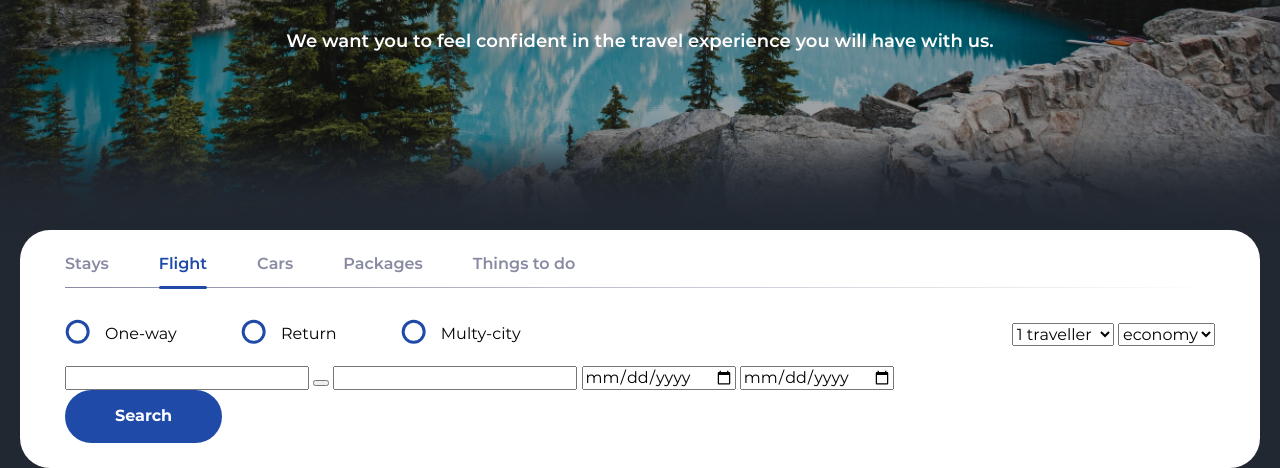
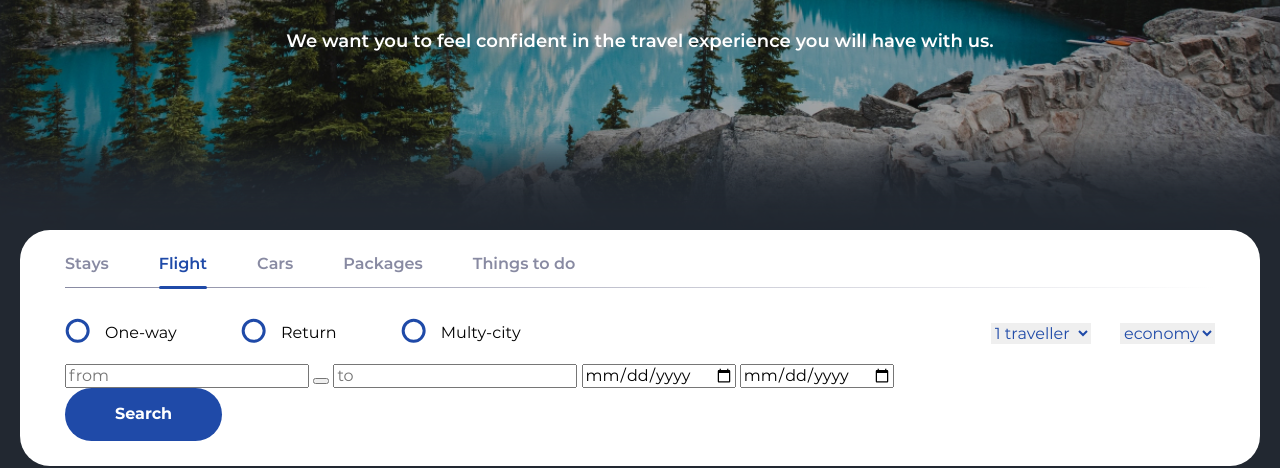
Before and after one commit to snod13/expedia, a plain HTML site: page src/index.html in a window 1280 px wide. Shown: the part 397-865 px from the top of the page. Drawn offline with Linux system fonts and the light colour scheme.

Commit message:
Оформление выбора кол-ва персон и класса

```diff
--- a/src/index.html
+++ b/src/index.html
@@ -84,24 +84,24 @@
               </div>
               <div class="booking__type">
                 <select name="travellerList" id="traveller" class="form__select">
-                  <option value="1 traveller">1 traveller</option>
-                  <option value="2 traveller">2 traveller</option>
-                  <option value="3 traveller">3 traveller</option>
-                  <option value="4 traveller">4 traveller</option>
+                  <option value="1 traveller" class="form__option">1 traveller</option>
+                  <option value="2 traveller" class="form__option">2 traveller</option>
+                  <option value="3 traveller" class="form__option">3 traveller</option>
+                  <option value="4 traveller" class="form__option">4 traveller</option>
                 </select>
                 <select name="classList" id="flightClass" class="form__select">
-                  <option value="economy">economy</option>
-                  <option value="standart">standart</option>
-                  <option value="business">business</option>
+                  <option value="economy" class="form__option">economy</option>
+                  <option value="standart" class="form__option">standart</option>
+                  <option value="business" class="form__option">business</option>
                 </select>
               </div>
               <!-- /.booking__type -->
             </div>
             <!-- /.booking__options -->
             <div class="booking__details">
-              <input type="text" name="flightFrom" id="flightFrom" class="form__input">
+              <input type="text" name="flightFrom" id="flightFrom" class="form__input" placeholder="from">
               <button class="form__btn"></button>
-              <input type="text" name="flightTo" id="flightTo" class="form__input">
+              <input type="text" name="flightTo" id="flightTo" class="form__input" placeholder="to">
               <input type="date" name="departingDate" id="departingDate" class="form__input">
               <input type="date" name="returningDate" id="returningDate" class="form__input">
             </div>
--- a/src/sass/blocks/_booking.sass
+++ b/src/sass/blocks/_booking.sass
@@ -50,6 +50,19 @@
       z-index: 1
       border-radius: 1.5px
 
+.form
+  &__select
+    margin-right: 25px
+    border: none
+    color: $main-color
+    +main_reg
+    &:last-child
+      margin-right: 0
+    &:focus
+      outline: none
+  &__option
+    border: none
+
 @media (min-width: 769px)
   .booking
     &__item
```
Also changed, not shown: src/css/main.css, src/img/booking/fly-from.svg (added), src/img/booking/fly-to.svg (added), 1 other file.
